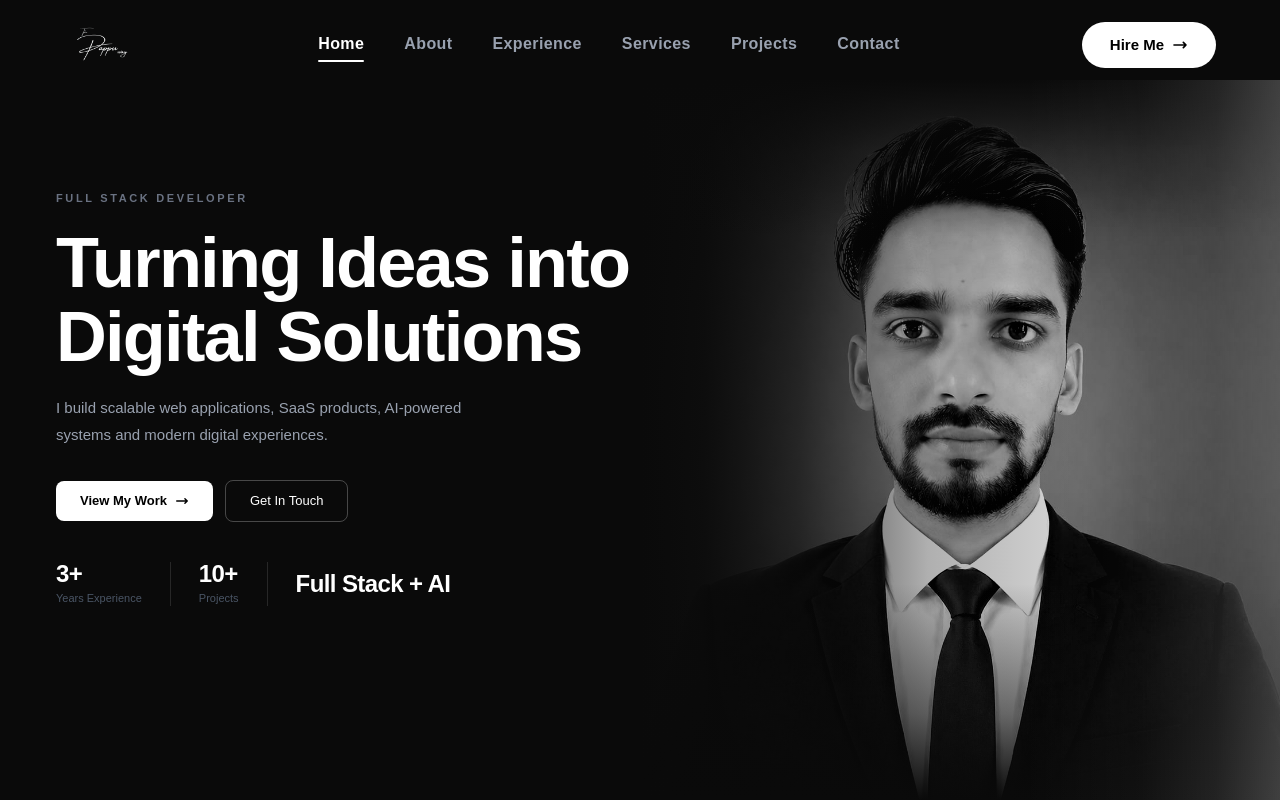
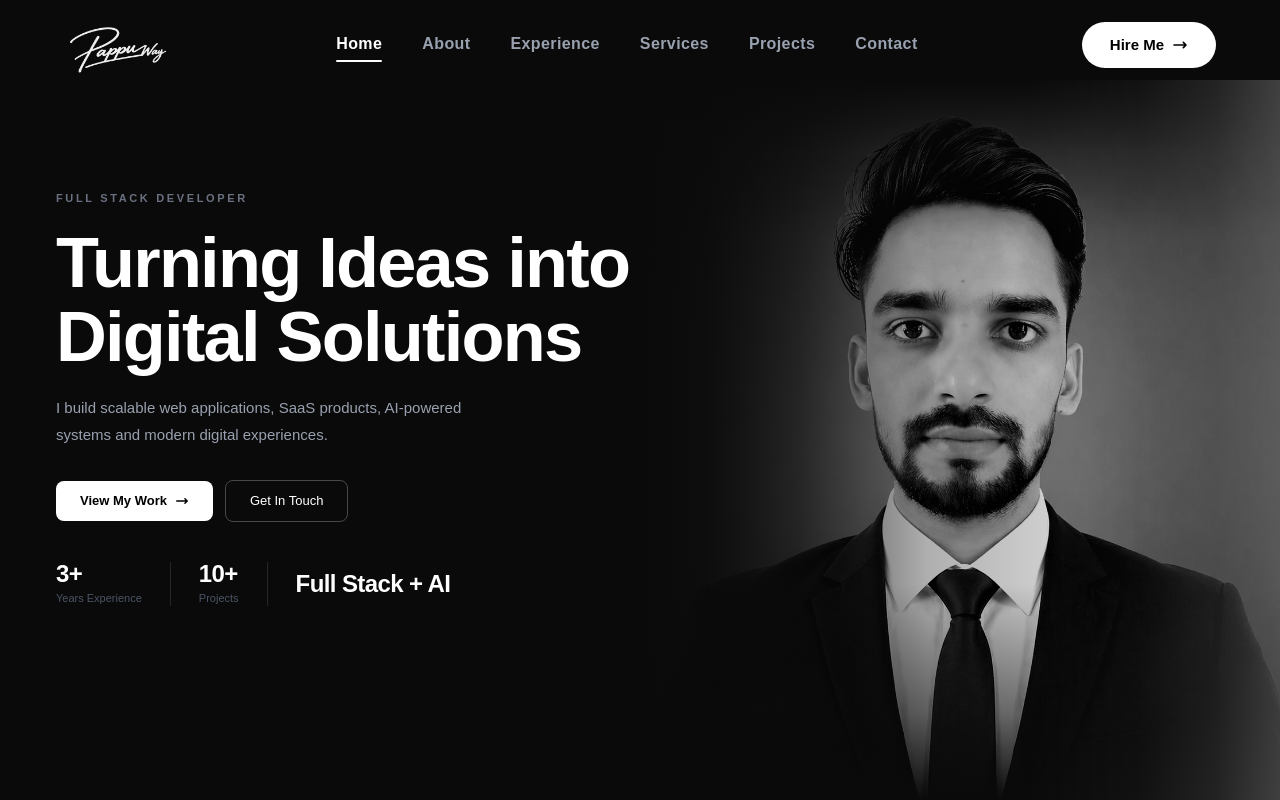
Before and after one commit to pappuyadav95230/my-portfolio, a Next.js app: page / in a window 1280 px wide. Shown: the top 800 px of the page. Built offline with nearby package versions, Linux system fonts and the light colour scheme; a web font is replaced by a local one.

Commit message:
feat: add Navbar and Footer components along with brand assets

```diff
--- a/components/Footer.tsx
+++ b/components/Footer.tsx
@@ -55,7 +55,7 @@ const Footer = () => {
           {/* Logo */}
           <Link href="/" className="shrink-0">
             <img
-              src="/icons/white.png"
+              src="/The-Pappu-transparent.png"
               alt="The Pappu way"
               className="h-14 w-auto object-contain opacity-70 hover:opacity-100 transition-opacity"
             />
--- a/components/Navbar.tsx
+++ b/components/Navbar.tsx
@@ -34,8 +34,7 @@ const Navbar = () => {
         initial={{ opacity: 0, y: -10 }}
         animate={{ opacity: 1, y: 0 }}
         transition={{ duration: 0.5 }}
-        className={`fixed top-0 inset-x-0 z-50 hidden md:flex items-center transition-all duration-400 ${
-          scrolled
+        className={`fixed top-0 inset-x-0 z-50 hidden md:flex items-center transition-all duration-400 ${scrolled
           ? "bg-[#060606]/95 backdrop-blur-xl h-[76px]"
           : "bg-transparent h-[90px]"
           }`}
@@ -45,7 +44,7 @@ const Navbar = () => {
           {/* Logo */}
           <Link href="/" className="flex-shrink-0">
             <img
-              src="/icons/white.png"
+              src="/pappu-logo.png"
               alt="The Pappu way"
               className="h-[72px] w-auto object-contain opacity-95 hover:opacity-100 transition-opacity duration-200"
             />
@@ -57,8 +56,7 @@ const Navbar = () => {
               <Link
                 key={item.name}
                 href={item.href}
-                className={`relative text-[16px] font-semibold tracking-wide transition-colors duration-200 group pb-0.5 ${
-                  pathname === item.href
+                className={`relative text-[16px] font-semibold tracking-wide transition-colors duration-200 group pb-0.5 ${pathname === item.href
                   ? "text-white"
                   : "text-gray-400 hover:text-white"
                   }`}
@@ -66,8 +64,7 @@ const Navbar = () => {
                 {item.name}
                 {/* Active underline */}
                 <span
-                  className={`absolute -bottom-1 left-0 h-[2px] rounded-full bg-white transition-all duration-300 ${
-                    pathname === item.href ? "w-full" : "w-0 group-hover:w-full"
+                  className={`absolute -bottom-1 left-0 h-[2px] rounded-full bg-white transition-all duration-300 ${pathname === item.href ? "w-full" : "w-0 group-hover:w-full"
                     }`}
                 />
               </Link>
@@ -94,8 +91,7 @@ const Navbar = () => {
       {/* ══════════ MOBILE ══════════ */}
       <div className="md:hidden fixed top-0 inset-x-0 z-50">
         <div
-          className={`flex items-center justify-between px-5 h-[64px] transition-all duration-300 ${
-            isOpen || scrolled
+          className={`flex items-center justify-between px-5 h-[64px] transition-all duration-300 ${isOpen || scrolled
             ? "bg-[#060606]/95 backdrop-blur-xl"
             : "bg-transparent"
             }`}
@@ -135,8 +131,7 @@ const Navbar = () => {
                     <Link
                       href={item.href}
                       onClick={close}
-                      className={`text-xl font-semibold block transition-colors ${
-                        pathname === item.href ? "text-white" : "text-gray-500 hover:text-white"
+                      className={`text-xl font-semibold block transition-colors ${pathname === item.href ? "text-white" : "text-gray-500 hover:text-white"
                         }`}
                     >
                       {item.name}
```
Also changed, not shown: public/The-Pappu.png (added), public/pappu-logo.png (added). Lines whose indentation alone changed are shown as unchanged.
